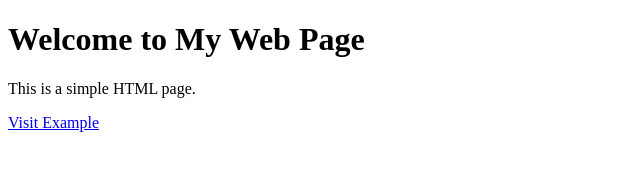
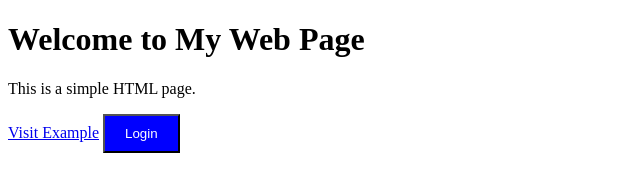
Before and after one commit to nikhilman44/myfirstprojectwithdeepsick, a plain HTML site: page index.html in a window 1280 px wide. Shown: the whole page, without its empty margins (0-640 px from the left). Drawn offline with Linux system fonts and the light colour scheme.

Commit message:
Add styled login button

```diff
--- a/index.html
+++ b/index.html
@@ -11,5 +11,6 @@
     <h1>Welcome to My Web Page</h1>
     <p>This is a simple HTML page.</p>
     <a href="https://www.example.com">Visit Example</a>
+    <button class="login-btn">Login</button>
 </body>
 </html>
--- a/styles.css
+++ b/styles.css
@@ -0,0 +1,5 @@
+.login-btn {
+    padding: 10px 20px;
+    background: blue;
+    color: white;
+  }
```
